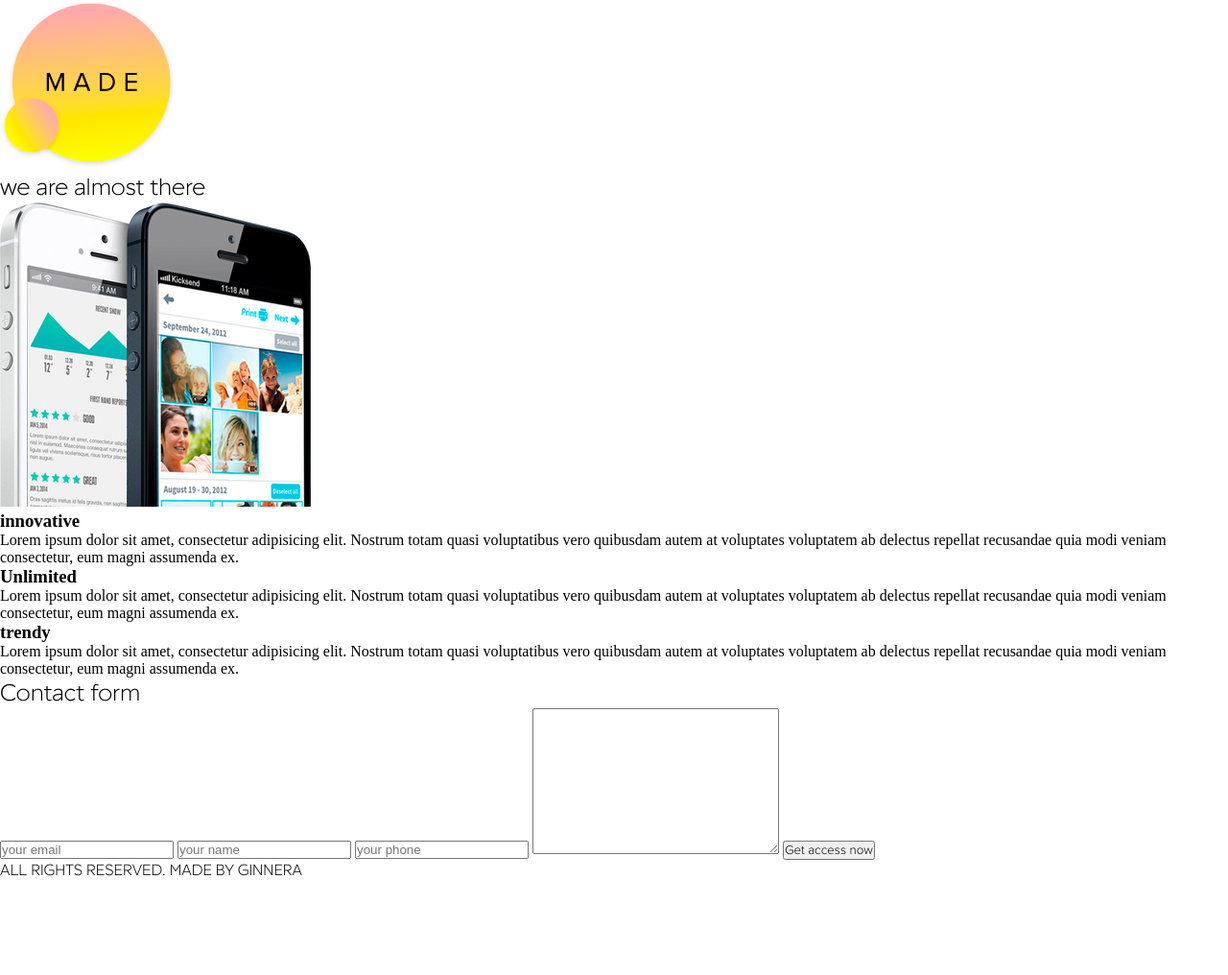
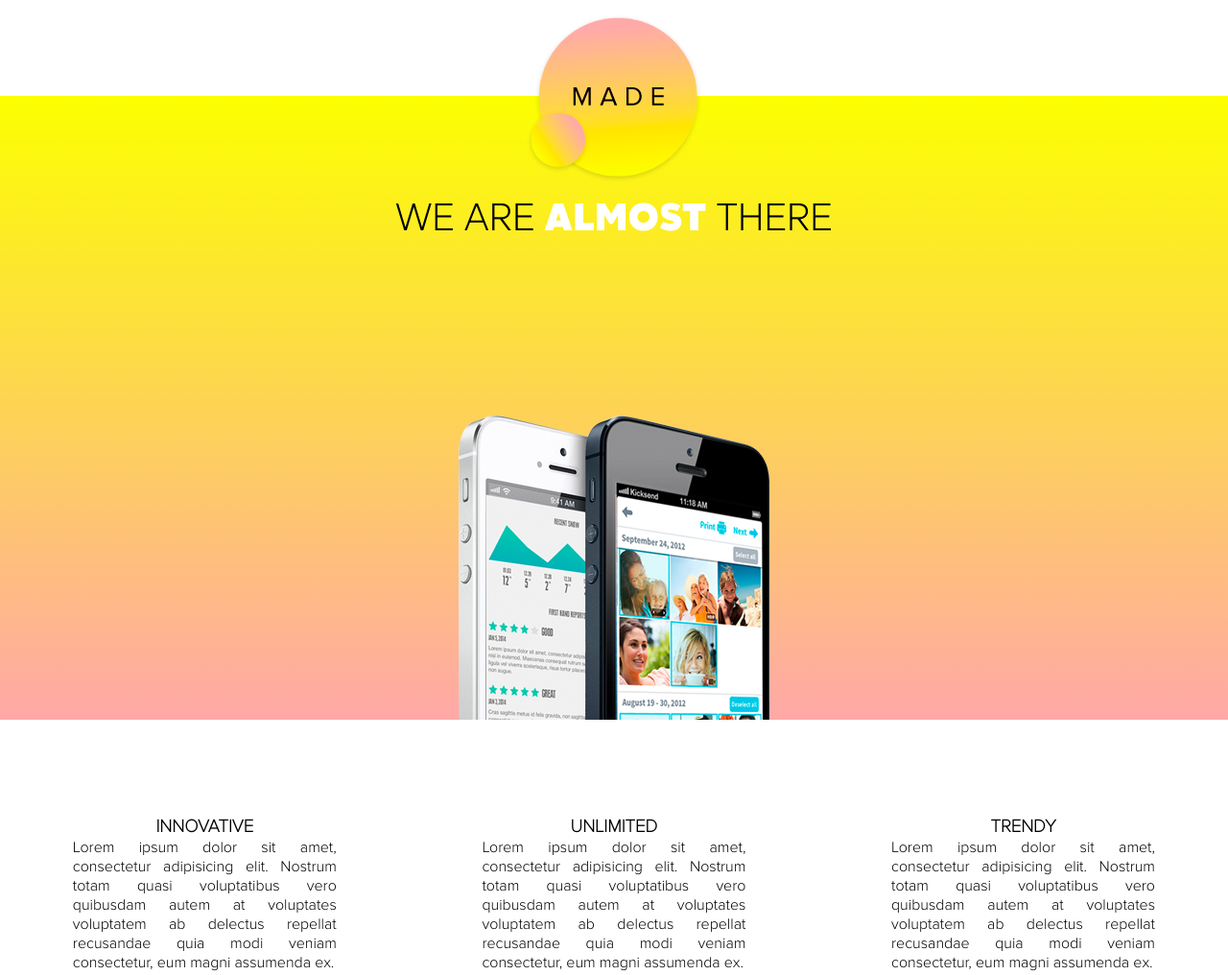
Before and after one commit to KolchevYarik/kolchevyarik.github.io, a plain HTML site: page Portfolio/Easy site/index.html in a window 1280 px wide. Shown: the top 1016 px of the page at 96% size. Before the commit the page ends 917 px from the top, so only its background shows below. Drawn offline with Linux system fonts and the light colour scheme.

Commit message:
Update style.css

```diff
--- a/Portfolio/Easy site/style.css
+++ b/Portfolio/Easy site/style.css
@@ -5,25 +5,75 @@
 	box-sizing: border-box;
 }
 body {
-	width: auto;
-	height: 100%;
 	background-color: #fff;
 }
 
 h1, h2, .copy {
 	font-family: "RedRingLight", sans-serif;
 	font-weight: 100;
-	font-style: normal;
 }
 button {
 	font-family: "ProximaNovaLight", sans-serif;
 	font-weight: 400;
-	font-style: normal;
 }
-
+.clear{
+	clear: both;
+}
 input, textarea, button {
 	outline: none;
 }
-/* end reset */
-
-/*  пишем код тут */
+header{
+	position: relative;
+	padding-top: 15px;
+	height: 100px;
+	z-index: 1;
+}/* end reset */
+.logo{
+	text-align: center;
+}
+.banner{
+	position: relative;
+	height: 650px;
+  background: linear-gradient(0deg, #ffa8a8, #fcff00);
+	z-index: 0;
+}
+.banner_text h1{
+	font-size: 40px;
+}
+.banner_text {
+	margin: auto;
+	text-align: center;
+	padding-top: 100px;
+	text-transform: uppercase;
+}
+.banner_text span{
+	font-family: "RedRingBlack",sans-serif;
+	color: white;
+}
+.banner_image{
+	text-align: center;
+	padding-top: 180px;
+}
+.definition{
+padding: 100px 0px;
+}
+.definition_item{
+	display: inline-block;
+	float: left;
+	width: 33.33%;
+	text-align: center;
+	padding: 0 30px;
+}
+.definition_item h3{
+font-family: "ProximaNovaThin",sans-serif;
+font-weight: 300px;
+font-size: 24;
+text-transform: uppercase;
+}
+.definition_item p{
+	width: 75%;
+  margin: 0 auto;
+  font-family: "ProximaNovaLight", sans-serif;
+  font-weight: 400;
+  text-align: justify;
+}
```
